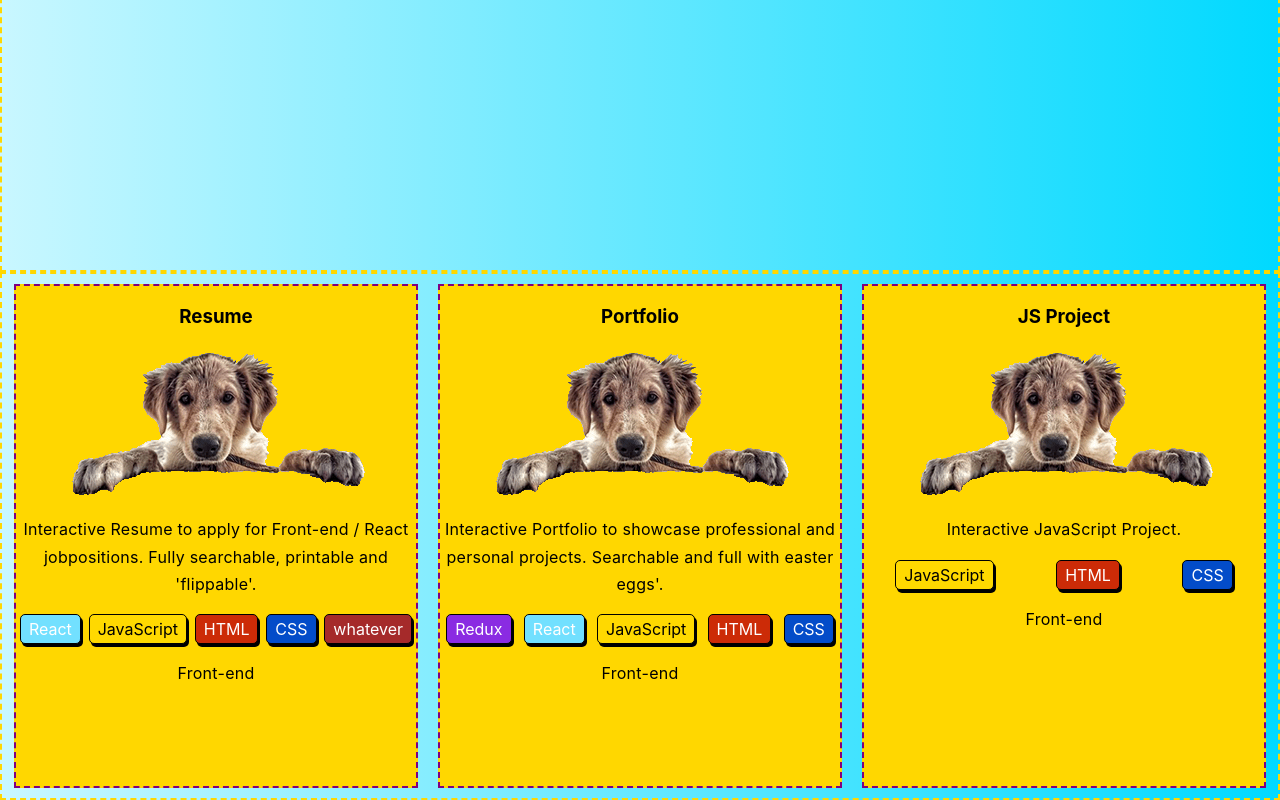
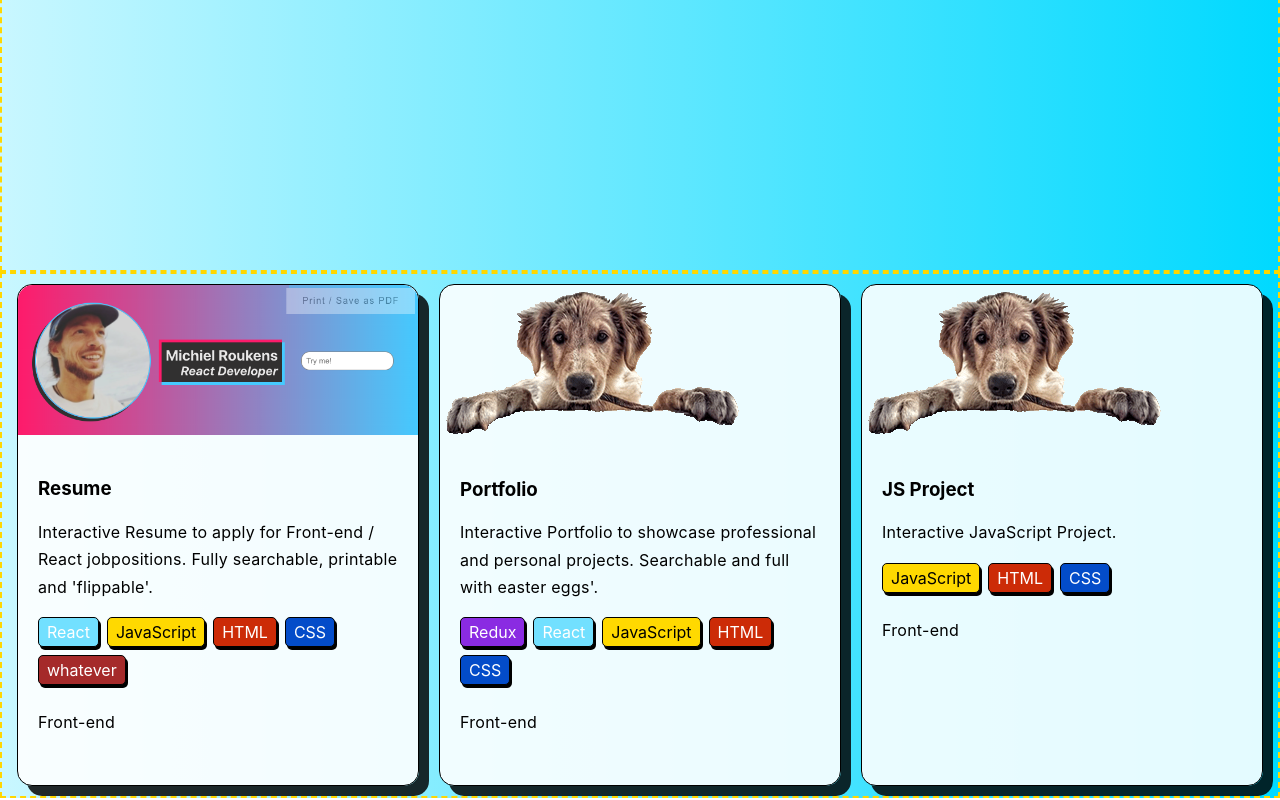
Before and after one commit to arejasverduras/portfolio, a React (Create React App) app: page /projects in a window 1280 px wide. Shown: the part 270-1070 px from the top of the page. Built offline with nearby package versions, Linux system fonts and the light colour scheme.

Commit message:
style projectTile

```diff
--- a/src/App.css
+++ b/src/App.css
@@ -148,23 +148,35 @@ nav a {
 }
 
 .projectTile {
-  border: 2px dashed purple;
-  background-color: gold;
+  border: 1px solid black;
+  border-radius: 15px;
+  background-color: rgba(255, 255, 255, 0.892);
   height: 500px;
   width: 400px;
   margin: 10px;
+  box-shadow: rgba(0, 0, 0, 0.837) 10px 10px;
+  text-align: left;
 }
 
 .projectTileImage {
   max-width: 100%;
   max-height: 30%;
+  border-radius: 15px 15px 0 0;
+}
+
+.projectTileContent {
+padding: 20px;
+}
+
+.projectTileTitle {
+/* empty */
 }
 
 .projectTileTech {
   display: flex;
   list-style-type: none;
-  justify-content: space-around;
   padding-inline-start: 0;
+  flex-wrap: wrap;
 }
 
 .techLabel {
@@ -175,6 +187,7 @@ nav a {
   border-radius: 5px;
   background-color: brown;
   color: white;
+  margin:  0 8px 8px 0;
 }
 
 .techJS {
--- a/src/components/Projects/ProjectTile/ProjectTile.js
+++ b/src/components/Projects/ProjectTile/ProjectTile.js
@@ -36,10 +36,12 @@ export const ProjectTile = ({project}) =>{
     }
 
     return (
-        <div className="projectTile">
-            <h3>{name}</h3>
+        <article className="projectTile">
+
             <img className="projectTileImage" src={tileImage} alt={name}></img>
-            <p>{description}</p>
+            <div className="projectTileContent">
+                <h3 className="projectTileTitle">{name}</h3>
+                <p className="projectTileDescription">{description}</p>
                 <ul className="projectTileTech">
                     {tech.map((tech, index) => (
                         <li key={index} className={techLabels(tech)}>{tech}</li>
@@ -47,5 +49,6 @@ export const ProjectTile = ({project}) =>{
                 </ul>
                 <p className="cat">{cat}</p>
             </div>
+        </article>
     )
 }
--- a/src/components/Projects/ProjectsSlice.js
+++ b/src/components/Projects/ProjectsSlice.js
@@ -8,7 +8,7 @@ const projectsSlice = createSlice({
                     id: 1,
                     name: "Resume",
                     description: "Interactive Resume to apply for Front-end / React jobpositions. Fully searchable, printable and 'flippable'.",
-                    tileImage: "./images/arantxa.png",
+                    tileImage: "./images/projectImages/resumeTile.png",
                     images: [],
                     tech: ['React','JavaScript', 'HTML', 'CSS','whatever'],
                     cat: 'Front-end',
```
Also changed, not shown: public/images/projectImages/resumeTile.png (added). Lines whose indentation alone changed are shown as unchanged.
